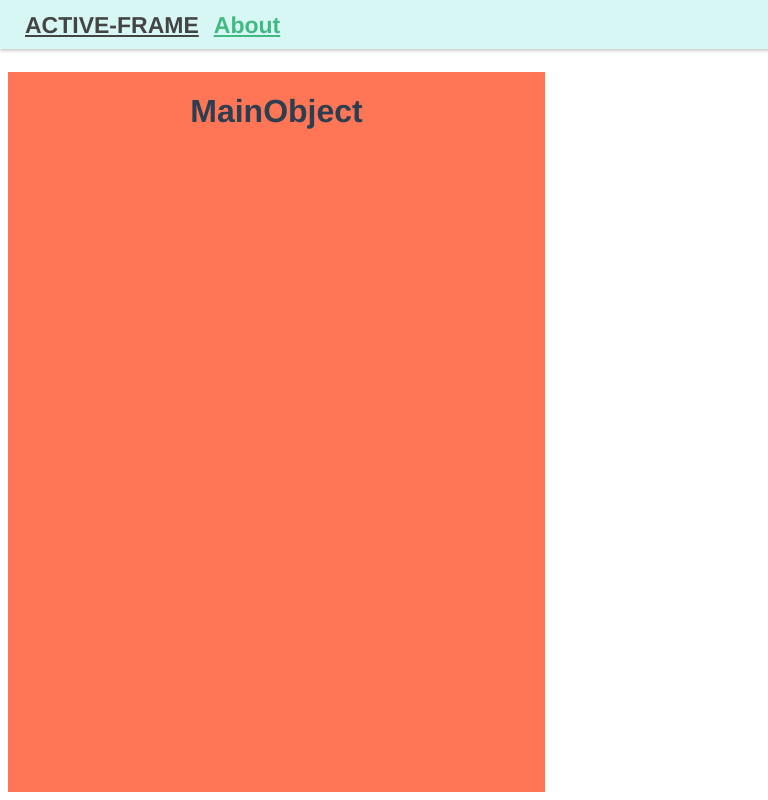
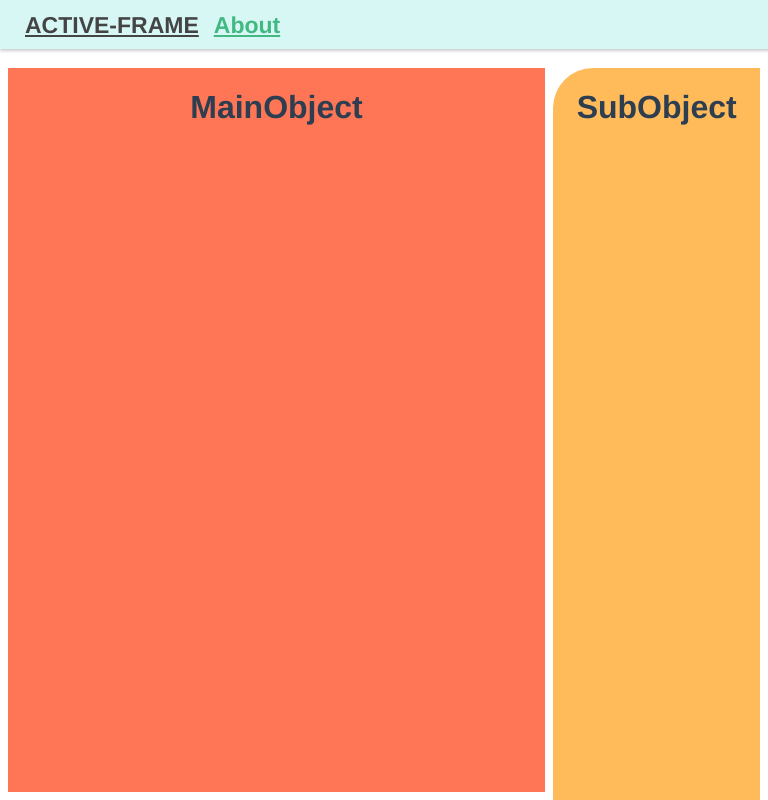
Before and after one commit to nari19/vue-prototype, a Vue app: page /about in a window 768 px wide. Built offline with nearby package versions, Linux system fonts and the light colour scheme.

Commit message:
menu resopnsive

```diff
--- a/src/components/mainObject/about.vue
+++ b/src/components/mainObject/about.vue
@@ -17,6 +17,6 @@ export default {
 <style scoped lang="scss">
 @import "./style.scss";
 .mainObject {
-  height: 90%;
+  height: 90.5%;
 }
 </style>
--- a/src/components/mainObject/style.scss
+++ b/src/components/mainObject/style.scss
@@ -2,7 +2,7 @@
     width: 70%;
     height: 51%;
     position: absolute;
-    top: 9%;
+    top: 68px;
     left: 1%;
     background-color: #ff7657;
 }
@@ -11,7 +11,7 @@
     .mainObject {
         width: 98%;
         height: 38%;
-        top: 9%;
+        top: 68px;
         left: 1%;
     }
 }
@@ -19,23 +19,23 @@
     .mainObject {
         width: 98%;
         height: 45%;
-        top: 9%;
+        top: 68px;
         left: 1%;
     }
 }
 @media screen and (min-width:768px) and ( max-width:1024px) {
     .mainObject {
         width: 70%;
-        height: 51%;
-        top: 9%;
+        height: 52%;
+        top: 68px;
         left: 1%;
     }
 }
 @media screen and (min-width:1024px) {
     .mainObject {
         width: 70%;
-        height: 51%;
-        top: 9%;
+        height: 52%;
+        top: 68px;
         left: 1%;
     }
 }
--- a/src/components/menu.vue
+++ b/src/components/menu.vue
@@ -17,7 +17,7 @@ data(){
   　   isActive:false
   　};
 　}
-}
+};
 </script>
 
 <style lang="scss">
--- a/src/components/subObject/style.scss
+++ b/src/components/subObject/style.scss
@@ -1,7 +1,7 @@
 .subObject {
     width: 27%;
     position: absolute;
-    top: 9%;
+    top: 68px;
     bottom: 1%;
     right: 1%;
     background-color: #ffba5a;
@@ -9,34 +9,36 @@
 
 @media screen and (max-width:480px) { // custom
     .subObject {
-        display: none;
-    }
-    .subObject.active {
+    //     display: none;
+    // }
+    // .subObject.active {
         width: 250px;
         height: 100%;
         position: fixed;
-        top: 0;
+        top: 68px;
         right: 0;
         z-index: 25;
+        border-radius: 40px 0 0 0;
     }
 }
 @media screen and (min-width:480px) and (max-width:768px) { // custom
     .subObject {
-        display: none;
-    }
-    .subObject.active {
+    //     display: none;
+    // }
+    // .subObject.active {
         width: 300px;
         height: 100%;
         position: fixed;
-        top: 0;
+        top: 68px;
         right: 0;
         z-index: 25;
+        border-radius: 40px 0 0 0;
     }
 }
 @media screen and (min-width:768px) and ( max-width:1024px) {
     .subObject {
         width: 27%;
-        top: 9%;
+        top: 68px;
         bottom: 1%;
         right: 1%;
     }
@@ -44,7 +46,7 @@
 @media screen and (min-width:1024px) {
     .subObject {
         width: 27%;
-        top: 9%;
+        top: 68px;
         bottom: 1%;
         right: 1%;
     }
```
